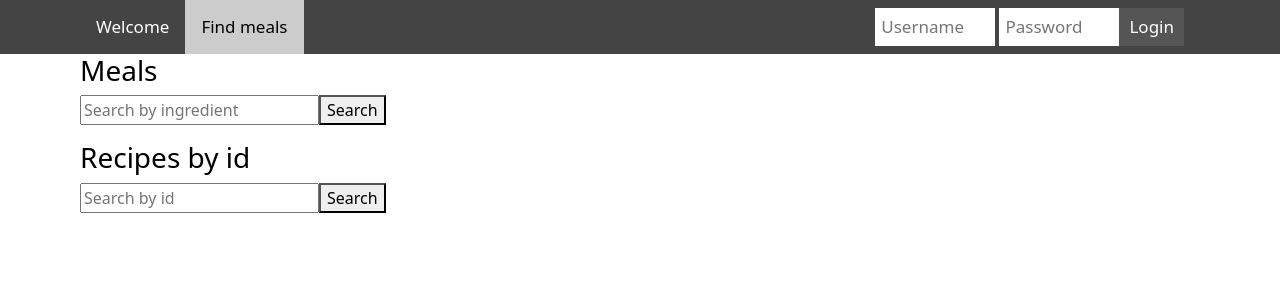
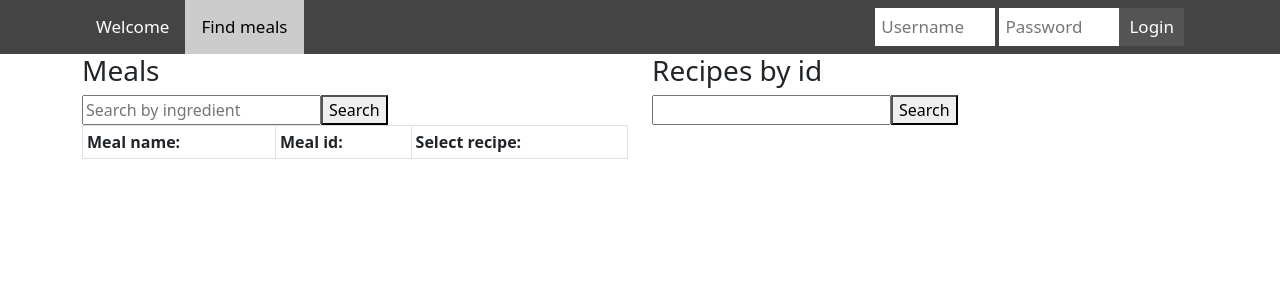
Before and after one commit to jonathanbraad/eksamenforberedelse, a React (Vite) app: page /FindMeals in a window 1280 px wide. Shown: the top 300 px of the page. Built offline with nearby package versions, Linux system fonts and the light colour scheme.

Commit message:
Changes to find meals

```diff
--- a/src/pages/FindMeals.jsx
+++ b/src/pages/FindMeals.jsx
@@ -1,5 +1,9 @@
 import React, {useState, useEffect} from 'react';
 import facade from "../utils/apiFacade.js";
+import Table from 'react-bootstrap/Table';
+import Container from 'react-bootstrap/Container';
+import Row from 'react-bootstrap/Row';
+import Col from 'react-bootstrap/Col';
 
 function FindMeals() {
 
@@ -19,7 +23,7 @@ function FindMeals() {
     /*Specific recipe */
     const performSearchRecipe = (evt) => {
         evt.preventDefault();
-        getRecipe(searchRecipe.id);
+        getRecipe(searchRecipe);
     }
 
     /*List of meals with ingredient */
@@ -49,7 +53,11 @@ function FindMeals() {
     }
 
     const mealList = recipes?.meals?.map((meal) => (
-                <li key={meal.idMeal}>Meal name: {meal.strMeal} Meal id: {meal.idMeal}</li>
+            <tr key={meal.idMeal}>
+                <th>Meal name: {meal.strMeal}</th>
+                <th>Meal id: {meal.idMeal}</th>
+                <th><button onClick={() => setSearchRecipe(meal.idMeal)}>Select id</button></th>
+            </tr>
             ))
 
 
@@ -68,25 +76,40 @@ function FindMeals() {
         ))
 
     return (
-        <div className="divplacement">
+        <Container fluid="md">
+            <Row>
+                <Col>
                 <form>
                     <h3>Meals</h3>
                     <input onChange={onChangeMeals} type="text" placeholder="Search by ingredient" id="ingredient"></input>
                     <button onClick={performSearchMeals} type="submit">Search</button>
                 </form>
-            <ul>
+                <Table striped bordered hover size="sm">
+                <thead>
+                    <tr>
+                        <th>Meal name: </th>
+                        <th>Meal id: </th>
+                        <th>Select recipe: </th>
+                    </tr>
+                </thead>
+                <tbody>
                     {mealList}
-            </ul>
+                </tbody>
+            </Table>
+                </Col>
+                <Col>
                 <form>
                     <h3>Recipes by id</h3>
-                <input onChange={onChangeRecipe} type="text" placeholder="Search by id" id="id"></input>
+                    <input onChange={onChangeRecipe} type="text" placeholder={searchRecipe} id="id"></input>
                     <button onClick={performSearchRecipe} type="submit">Search</button>
                 </form>
                 <ul>
                     {recipeList}
                     {ingredientList}
                 </ul>
-        </div>
+                </Col>
+            </Row>
+        </Container>
     );
 }
 
```
Lines whose indentation alone changed are shown as unchanged.
